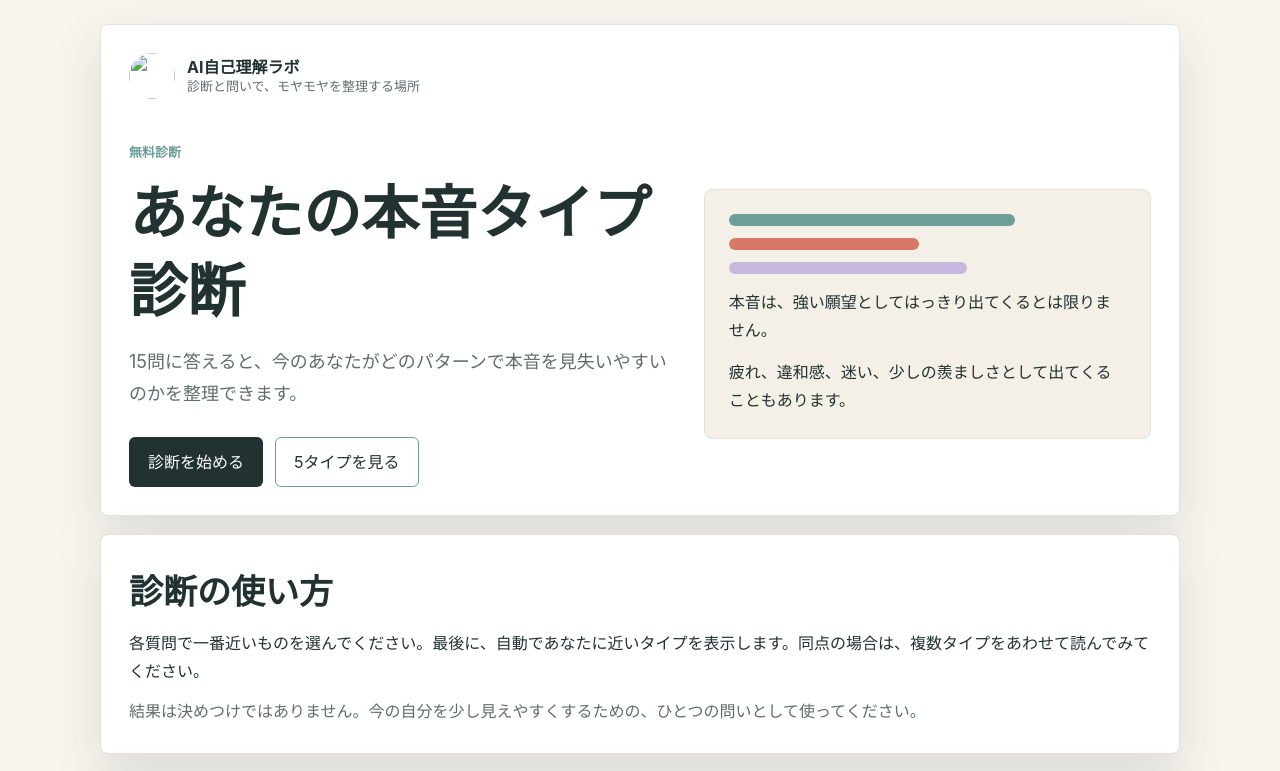
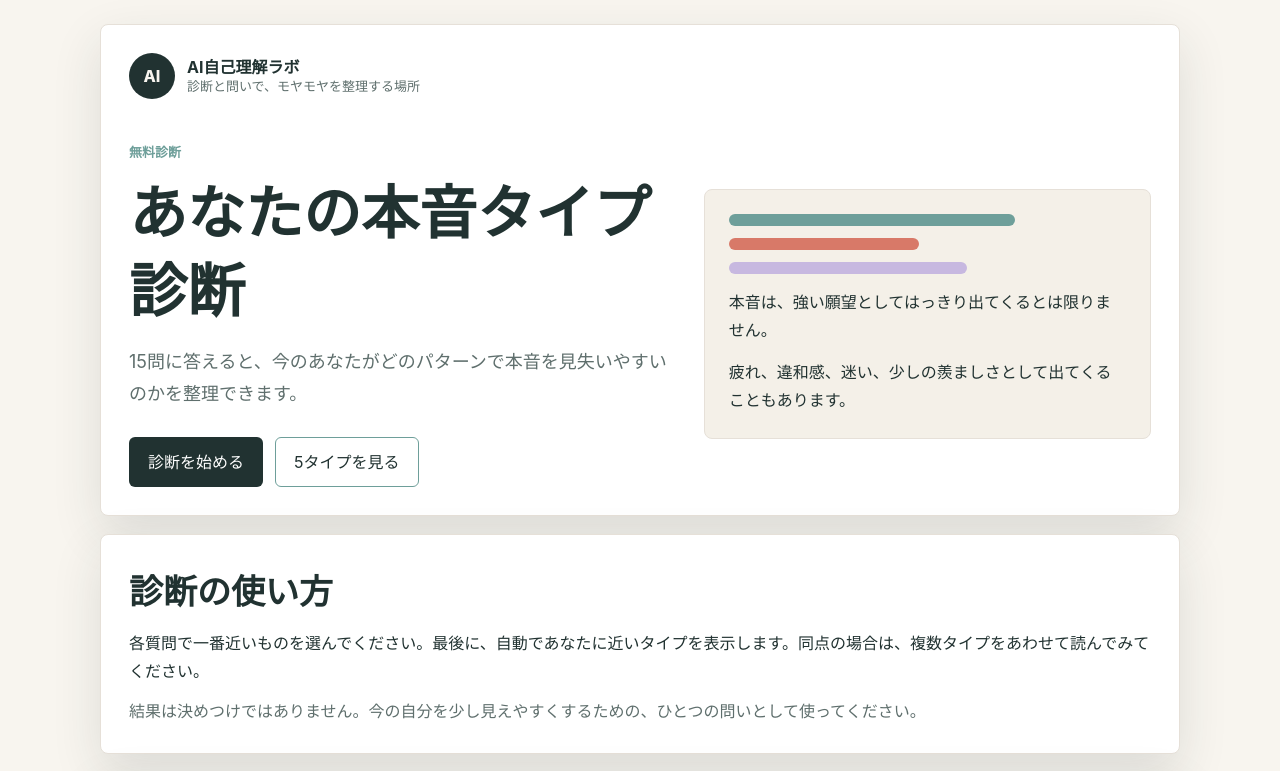
Before and after one commit to naotokaneko1417-star/AIsuLABO, a plain HTML site: page index.html in a window 1280 px wide. Shown: the top 771 px of the page. Drawn offline with Linux system fonts and the light colour scheme.

Commit message:
Add files via upload

```diff
--- a/index.html
+++ b/index.html
@@ -15,7 +15,8 @@
     <main class="page-shell">
       <section class="hero" id="top">
         <div class="brand-row">
-          <img class="brand-icon" src="./assets/ai-self-lab-icon.png" alt="" />
+          <img class="brand-icon" src="./assets/ai-self-lab-icon.png" alt="" onerror="this.hidden=true" />
+          <span class="brand-fallback" aria-hidden="true">AI</span>
           <div>
             <p class="brand-name">AI自己理解ラボ</p>
             <p class="brand-note">診断と問いで、モヤモヤを整理する場所</p>
--- a/style.css
+++ b/style.css
@@ -60,10 +60,29 @@ input {
   gap: 12px;
 }
 
-.brand-icon {
+.brand-icon,
+.brand-fallback {
   width: 46px;
   height: 46px;
   border-radius: 50%;
+}
+
+.brand-icon {
+  object-fit: cover;
+}
+
+.brand-fallback {
+  display: none;
+  align-items: center;
+  justify-content: center;
+  background: var(--ink);
+  color: var(--paper);
+  font-weight: 800;
+  font-size: 16px;
+}
+
+.brand-icon[hidden] + .brand-fallback {
+  display: inline-flex;
 }
 
 .brand-name,
```
